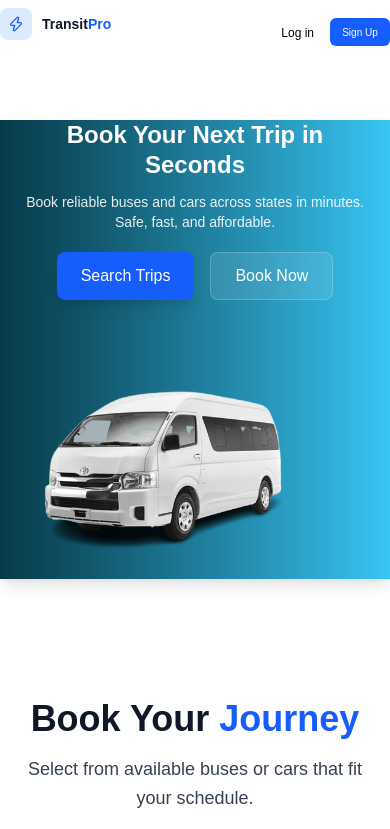
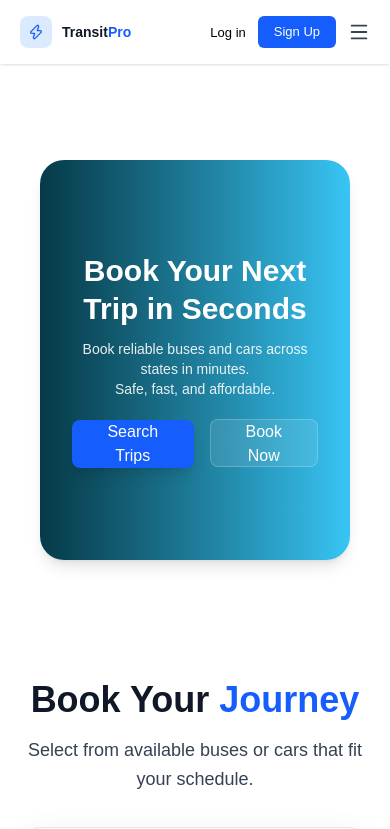
Before and after one commit to abdulrahman-11-afk/transportmanagement, a Next.js app: page /Landing in a window 390 px wide. Shown: the top 829 px of the page. Built offline with nearby package versions, Linux system fonts and the light colour scheme.

Commit message:
fixed mobile response

```diff
--- a/src/Components/Landing/HeroSection.tsx
+++ b/src/Components/Landing/HeroSection.tsx
@@ -2,28 +2,31 @@ import Image from "next/image";
 
 export default function HeroSection() {
   return (
-    <section className="bg-gradient-to-r from-[#073A48] to-[#38C5F4]  flex flex-col md:flex-row items-center justify-between max-w-7xl md:mx-20 px-6 md:pl-10 md:pr-0 md:rounded-3xl scroll-mt-40 min-h-[450px] shadow-lg">
+    <div className="pt-10 md:pt-0">
+      <section className="bg-gradient-to-r from-[#073A48] to-[#38C5F4] flex flex-col md:flex-row items-center justify-center mx-10 md:mx-20  px-8 md:pl-10 md:pr-0 rounded-3xl min-h-[400px] md:min-h-[450px] shadow-lg py-10 md:py-0">
         <div className="flex flex-col text-center md:text-left">
-        <h1 className="text-white text-2xl md:text-5xl font-bold leading-tight">
+          <h1 className="text-white text-3xl md:text-5xl font-bold leading-tight">
             Book Your Next Trip in Seconds
           </h1>
-
           <p className="text-white/90 text-sm mt-3">
             Book reliable buses and cars across states in minutes.
             <br /> Safe, fast, and affordable.
           </p>
-
           <div className="flex items-center justify-center md:justify-start mt-5 gap-4">
-          <a href=" /Signup"> <button className="px-6 h-12 bg-blue-600 text-white rounded-lg hover:scale-105 transition duration-300 shadow-lg">
+            <a href="/Signup">
+              <button className="px-6 cursor-pointer h-12 bg-blue-600 text-white rounded-lg hover:scale-105 transition duration-300 shadow-lg">
                 Search Trips
-          </button></a>
-          <a href=" /Signup">  <button className="px-6 h-12 bg-white/10 backdrop-blur-md border border-white/20 text-white rounded-lg hover:bg-white/20 transition">
+              </button>
+            </a>
+            <a href="/Signup">
+              <button className="px-6 cursor-pointer h-12 bg-white/10 backdrop-blur-md border border-white/20 text-white rounded-lg hover:bg-white/20 transition">
                 Book Now
-          </button></a>
+              </button>
+            </a>
           </div>
         </div>
 
-      <div className="w-full md:w-[600px] flex justify-center md:justify-end mt-6 md:mt-0">
+        <div className="w-full md:w-[600px] hidden md:flex justify-center md:justify-end mt-8 md:mt-0">
           <Image
             src="/toyota2.png"
             alt="Toyota car"
@@ -33,5 +36,6 @@ export default function HeroSection() {
           />
         </div>
       </section>
+    </div>
   );
 }
--- a/src/Components/Layout/Navbar.tsx
+++ b/src/Components/Layout/Navbar.tsx
@@ -1,29 +1,56 @@
-import { Zap } from "lucide-react";
+"use client";
+import { Zap, Menu } from "lucide-react";
 import Link from "next/link";
+import { useState } from "react";
 
 export default function Navbar() {
+  const [menuOpen, setMenuOpen] = useState(false);
+
   return (
-    <header className="flex items-center fixed z-50 top-0 bg-white w-full left-0 justify-between md:px-20 h-16 md:h-20 ">
-      <Link href="/" className="flex items-center gap-2.5 mb-4">
+    <header className="fixed z-50 top-0 bg-white w-full left-0 shadow-sm">
+      <div className="flex items-center justify-between px-5 md:px-20 h-16 md:h-20">
+        <Link href="/" className="flex items-center gap-2.5">
           <div className="w-8 h-8 rounded-lg bg-blue-100 flex items-center justify-center">
             <Zap size={16} className="text-blue-600" />
           </div>
-
           <span className="font-bold text-sm md:text-xl text-gray-900">
             Transit<span className="text-blue-600">Pro</span>
           </span>
         </Link>
-      <ul className="md:flex hidden items-center text-[14px] justify-center gap-6 ml-16 cursor-pointer ">
+
+        <ul className="md:flex hidden items-center text-[14px] justify-center gap-6 cursor-pointer">
           <li className="hover:text-[#1E3A8A]">Home</li>
           <li className="hover:text-[#1E3A8A]">Why Choose Us</li>
           <li className="hover:text-[#1E3A8A]">About Us</li>
           <li className="hover:text-[#1E3A8A]">Contact</li>
         </ul>
-      <div className="flex items-center gap-4">
-        <Link href="/login"> <button className="text-[12px] md:text-[16px] cursor-pointer">Log in</button></Link>
-        <Link href="/Signup"><button className="md:w-25 w-15 h-7 md:h-10 text-[10px] md:text-[16px] cursor-pointer bg-blue-600 text-white rounded-md hover:scale-105 duration-300 transition ">Sign Up</button></Link>
+
+        <div className="flex items-center gap-3">
+          <Link href="/login">
+            <button className="text-[13px] md:text-[16px] cursor-pointer">Log in</button>
+          </Link>
+          <Link href="/Signup">
+            <button className="px-4 h-8 md:h-10 text-[13px] md:text-[16px] cursor-pointer bg-blue-600 text-white rounded-md hover:scale-105 duration-300 transition">
+              Sign Up
+            </button>
+          </Link>
+          <button
+            className="md:hidden flex items-center justify-center"
+            onClick={() => setMenuOpen(!menuOpen)}
+          >
+            <Menu size={22} className="text-gray-700" />
+          </button>
+        </div>
       </div>
 
+      {menuOpen && (
+        <div className="md:hidden bg-white border-t border-gray-100 px-5 py-4 flex flex-col gap-4 text-[14px] text-gray-700">
+          <a href="#" className="hover:text-blue-600">Home</a>
+          <a href="#" className="hover:text-blue-600">Why Choose Us</a>
+          <a href="#" className="hover:text-blue-600">About Us</a>
+          <a href="#" className="hover:text-blue-600">Contact</a>
+        </div>
+      )}
     </header>
-  )
+  );
 }
```
Lines whose indentation alone changed are shown as unchanged.
